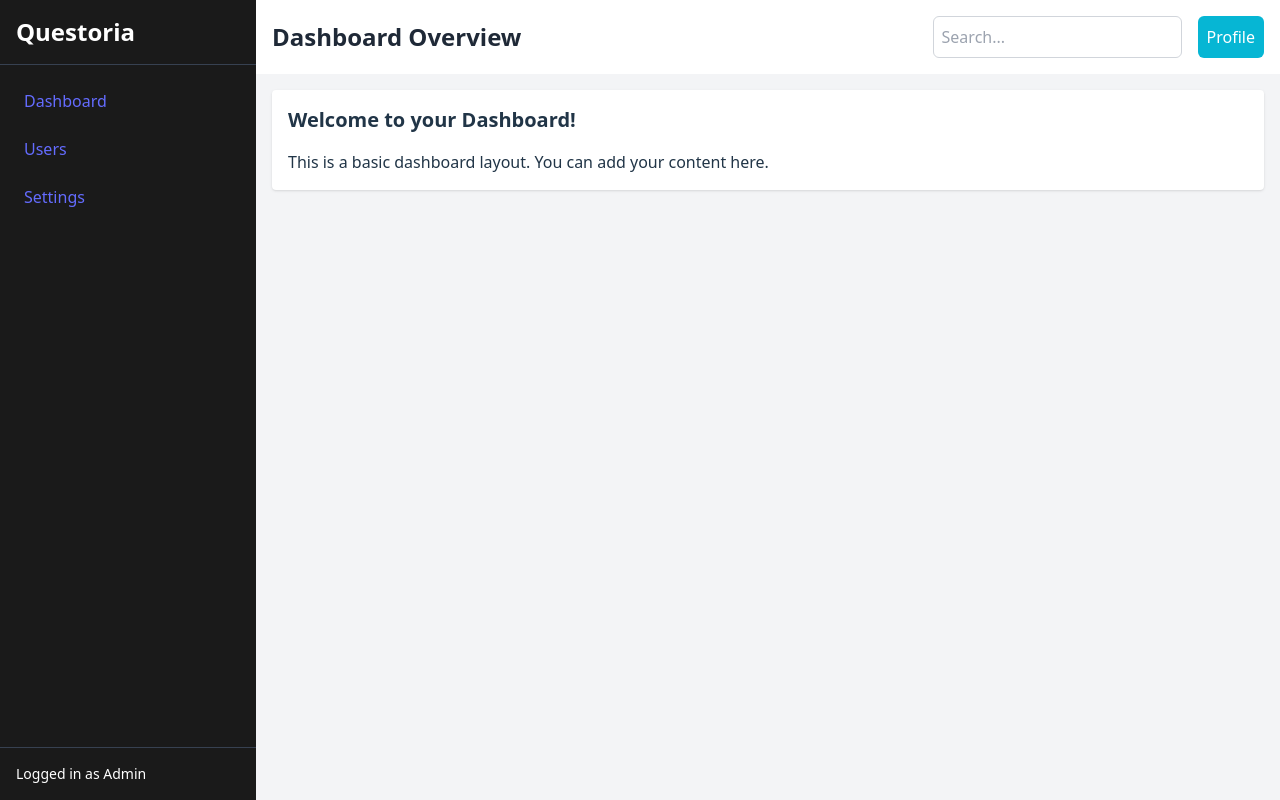
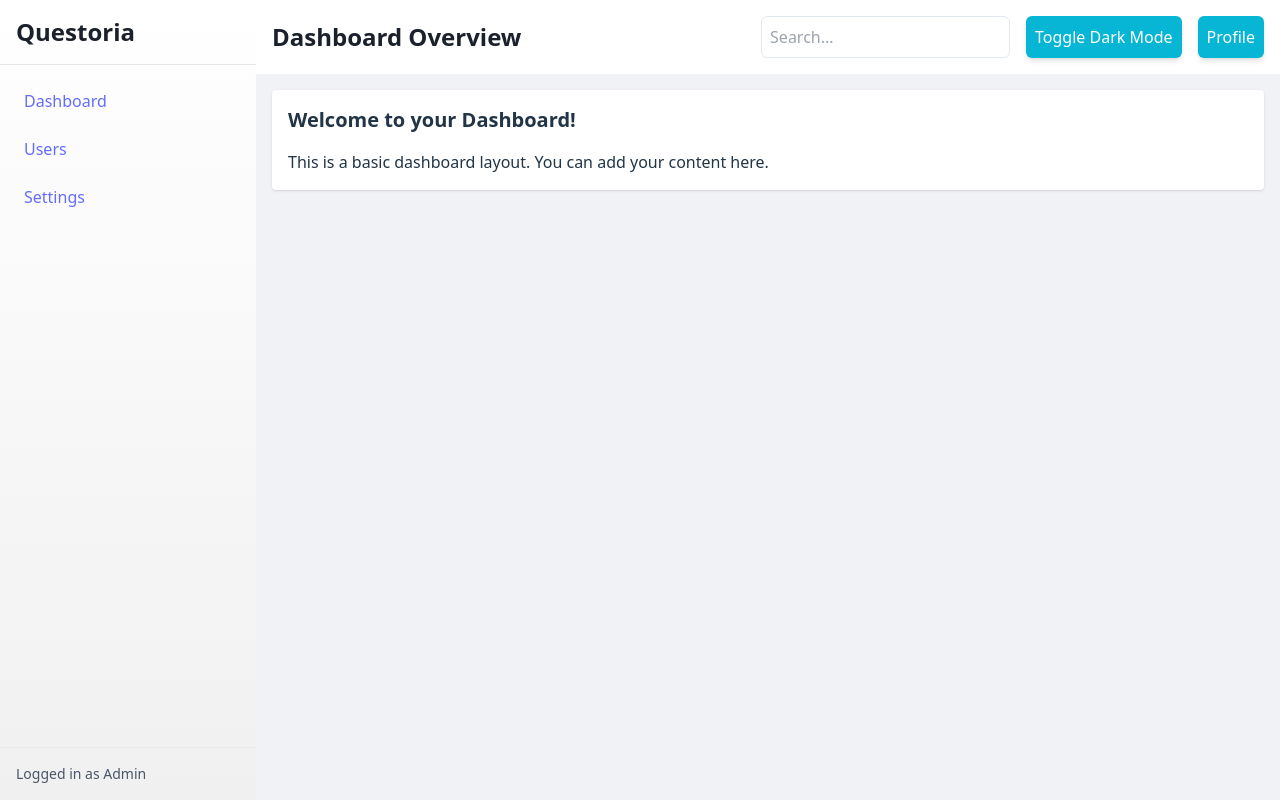
Before and after one commit to GwerhDev/Questoria-Dashboard, a React (Vite) app: page / in a window 1280 px wide. Built offline with nearby package versions, Linux system fonts and the light colour scheme.

Commit message:
light and dark mode

```diff
--- a/src/components/DashboardLayout.jsx
+++ b/src/components/DashboardLayout.jsx
@@ -1,40 +1,60 @@
-import React from 'react';
+import React, { useState, useEffect } from 'react';
 
 const DashboardLayout = ({ children }) => {
+  const [darkMode, setDarkMode] = useState(false);
+
+  useEffect(() => {
+    if (darkMode) {
+      document.documentElement.classList.add('dark');
+    } else {
+      document.documentElement.classList.remove('dark');
+    }
+  }, [darkMode]);
+
+  const toggleDarkMode = () => {
+    setDarkMode(!darkMode);
+  };
+
   return (
-    <div className="flex h-screen bg-gray-100 w-full">
+    <div className="flex h-screen dark:bg-dark-background bg-light-background font-sans">
       {/* Sidebar */}
-      <aside className="w-64 bg-black-primary text-white-primary flex flex-col">
-        <div className="p-4 text-2xl font-bold border-b border-gray-700">
+      <aside className="w-64 dark:bg-gradient-to-b dark:from-black-primary dark:to-black-secondary bg-gradient-to-b from-white-primary to-white-secondary dark:text-dark-text-primary text-light-text-primary flex flex-col shadow-lg transition-colors duration-300">
+        <div className="p-4 text-2xl font-bold border-b dark:border-gray-700 border-gray-200">
           Questoria
         </div>
-        <nav className="flex-1 p-4 space-y-2 w-full">
-          <a href="#" className="block p-2 rounded hover:bg-gray-700">Dashboard</a>
-          <a href="#" className="block p-2 rounded hover:bg-gray-700">Users</a>
-          <a href="#" className="block p-2 rounded hover:bg-gray-700">Settings</a>
+        <nav className="flex-1 p-4 space-y-2">
+          <a href="#" className="block p-2 rounded-lg transition-colors duration-200 hover:bg-cyan-700 dark:hover:bg-cyan-600">Dashboard</a>
+          <a href="#" className="block p-2 rounded-lg transition-colors duration-200 hover:bg-cyan-700 dark:hover:bg-cyan-600">Users</a>
+          <a href="#" className="block p-2 rounded-lg transition-colors duration-200 hover:bg-cyan-700 dark:hover:bg-cyan-600">Settings</a>
         </nav>
-        <div className="p-4 border-t border-gray-700 text-sm">
+        <div className="p-4 border-t dark:border-gray-700 border-gray-200 text-sm dark:text-dark-text-secondary text-light-text-secondary">
           Logged in as Admin
         </div>
       </aside>
 
       {/* Main Content */}
-      <main className="flex-1 flex flex-col overflow-hidden w-full">
+      <main className="flex-1 flex flex-col overflow-hidden">
         {/* Navbar */}
-        <header className="bg-white-primary shadow p-4 flex justify-between items-center">
-          <h1 className="text-2xl font-semibold text-gray-800">Dashboard Overview</h1>
+        <header className="dark:bg-dark-surface bg-white-primary shadow-md p-4 flex justify-between items-center transition-colors duration-300">
+          <h1 className="text-2xl font-semibold dark:text-dark-text-primary text-light-text-primary">Dashboard Overview</h1>
           <div className="flex items-center space-x-4">
             <input
               type="text"
               placeholder="Search..."
-              className="p-2 border border-gray-300 rounded-md"
+              className="p-2 border dark:border-dark-border border-light-border rounded-md dark:bg-dark-background dark:text-dark-text-primary text-light-text-primary focus:outline-none focus:ring-2 focus:ring-cyan-500 transition-colors duration-300"
             />
-            <button className="p-2 bg-cyan-500 text-white-primary rounded-md hover:bg-cyan-600">Profile</button>
+            <button
+              onClick={toggleDarkMode}
+              className="p-2 bg-cyan-500 text-white-primary rounded-md hover:bg-cyan-600 transition-colors duration-200 shadow-md"
+            >
+              Toggle {darkMode ? 'Light' : 'Dark'} Mode
+            </button>
+            <button className="p-2 bg-cyan-500 text-white-primary rounded-md hover:bg-cyan-600 transition-colors duration-200 shadow-md">Profile</button>
           </div>
         </header>
 
         {/* Content Area */}
-        <div className="flex-1 overflow-auto p-4 bg-gray-100 w-full">
+        <div className="flex-1 overflow-auto p-4 dark:bg-dark-background bg-light-background transition-colors duration-300">
           {children}
         </div>
       </main>
--- a/tailwind.config.js
+++ b/tailwind.config.js
@@ -1,5 +1,6 @@
 /** @type {import('tailwindcss').Config} */
 export default {
+  darkMode: 'class',
   content: [
     "./index.html",
     "./src/**/*.{js,ts,jsx,tsx}",
@@ -7,6 +8,21 @@ export default {
   theme: {
     extend: {
       colors: {
+        // Light mode colors
+        'light-background': '#f0f2f5',
+        'light-surface': '#ffffff',
+        'light-text-primary': '#1a202c',
+        'light-text-secondary': '#4a5568',
+        'light-border': '#e2e8f0',
+
+        // Dark mode colors
+        'dark-background': '#1a202c',
+        'dark-surface': '#2d3748',
+        'dark-text-primary': '#e2e8f0',
+        'dark-text-secondary': '#a0aec0',
+        'dark-border': '#4a5568',
+
+        // Shared colors (blacks, grays, cyans, whites)
         'black-primary': '#1a1a1a',
         'black-secondary': '#2c2c2c',
         'gray-dark': '#3f3f3f',
```
